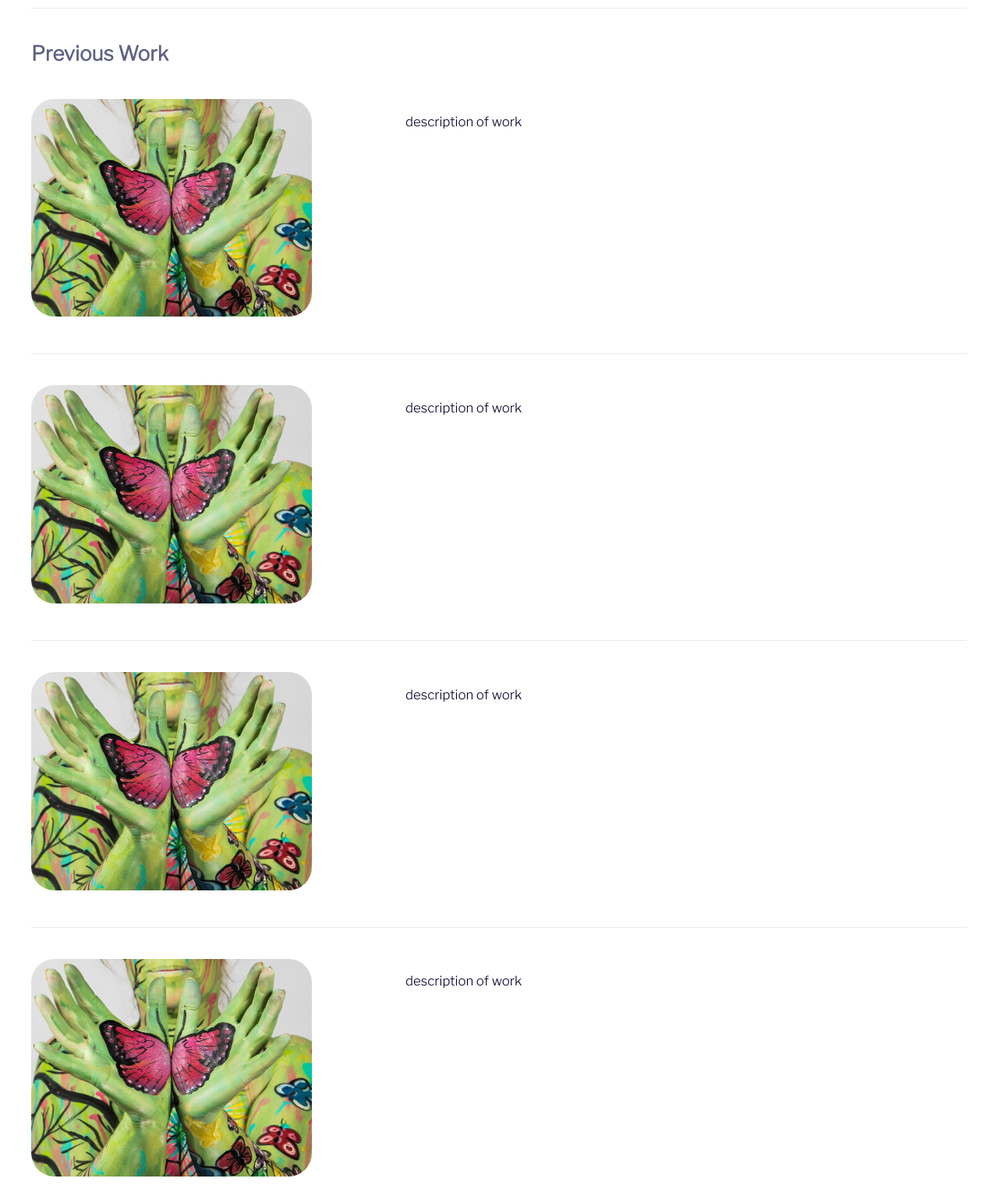
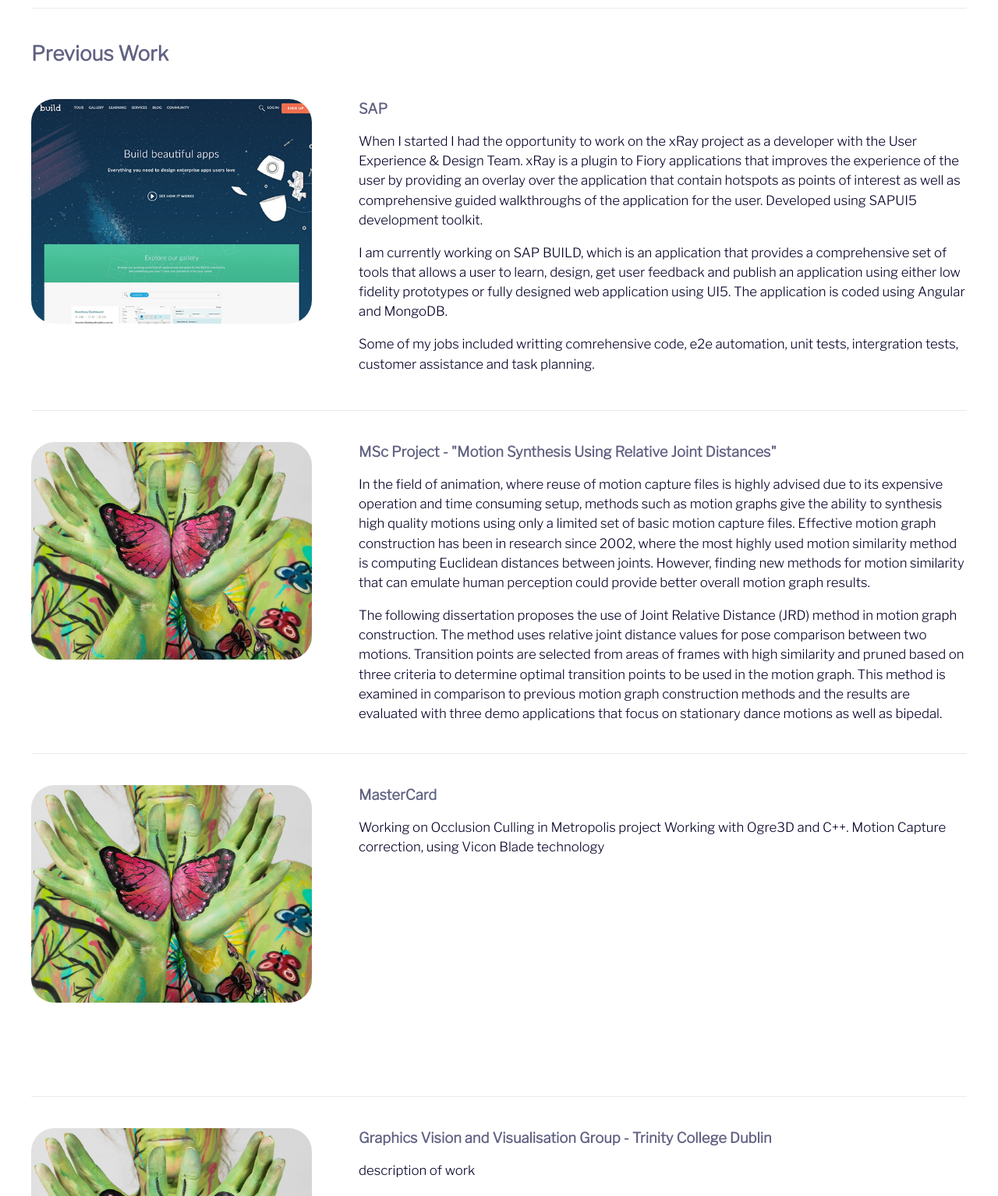
Before and after one commit to sheogora/fictional-paradox, a website: page app/index.html at #!/work in a window 1280 px wide. Shown: the part 240-1774 px from the top of the page at 78% size. Drawn offline with nearby package versions, Linux system fonts and the light colour scheme; some packages are replaced by stand-ins of ours; files that its build step writes are made by us from their sources; a script that the page names is missing.

Commit message:
Filler on work tab

```diff
--- a/app/work/work.html
+++ b/app/work/work.html
@@ -2,22 +2,39 @@
 	<h3>Previous Work</h3>
 
 	<div class="showcase">
-		<img class="placeholder" src="img/body/tree2.jpg"/>
-		<p> description of work </p>
+		<img class="work-image" src="img/work-thumb/build.jpg"/>
+		<div class="work-description">
+			<h4>SAP</h4>
+			<p>When I started I had the opportunity to work on the xRay project as a developer with the User Experience & Design Team. xRay is a plugin to Fiory applications that improves the experience of the user by providing an overlay over the application that contain hotspots as points of interest as well as comprehensive guided walkthroughs of the application for the user. Developed using SAPUI5 development toolkit. </p>
+			<p>I am currently working on SAP BUILD, which is an application that provides a comprehensive set of tools that allows a user to learn, design, get user feedback and publish an application using either low fidelity prototypes or fully designed web application using UI5. The application is coded using Angular and MongoDB. </p>
+			<p>Some of my jobs included writting comrehensive code, e2e automation, unit tests, intergration tests, customer assistance and task planning.</p>
+		</div>
 	</div>
 
 	<div  class="showcase">
-		<img class="placeholder" src="img/body/tree2.jpg"/>
-		<p> description of work </p>
+		<img class="work-image" src="img/body/tree2.jpg"/>
+		<div class="work-description">
+			<h4>MSc Project - "Motion Synthesis Using Relative Joint Distances"</h4>
+			<p>In the field of animation, where reuse of motion capture files is highly advised due to its expensive operation and time consuming setup, methods such as motion graphs give the ability to synthesis high quality motions using only a limited set of basic motion capture files. Effective motion graph construction has been in research since 2002, where the most highly used motion similarity method is computing Euclidean distances between joints. However, finding new methods for motion similarity that can emulate human perception could provide better overall motion graph results.</p>
+			<p>The following dissertation proposes the use of Joint Relative Distance (JRD) method in motion graph construction. The method uses relative joint distance values for pose comparison between two motions. Transition points are selected from areas of frames with high similarity and pruned based on three criteria to determine optimal transition points to be used in the motion graph. This method is examined in comparison to previous motion graph construction methods and the results are evaluated with three demo applications that focus on stationary dance motions as well as bipedal.</p>
+		</div>
 	</div>
 
 	<div  class="showcase">
-		<img class="placeholder" src="img/body/tree2.jpg"/>
-		<p> description of work </p>
+		<img class="work-image" src="img/body/tree2.jpg"/>
+		<div class="work-description">
+			<h4>MasterCard</h4>
+			<p>Working on Occlusion Culling in Metropolis project <a html="http://gv2.cs.tcd.ie/metropolis/"></a>
+				Working with Ogre3D and C++.
+				Motion Capture correction, using Vicon Blade technology</p>
+		</div>
 	</div>
 
 	<div class="showcase">
-		<img class="placeholder" src="img/body/tree2.jpg"/>
-		<p> description of work </p>
+		<img class="work-image" src="img/body/tree2.jpg"/>
+		<div class="work-description">
+			<h4>Graphics Vision and Visualisation Group - Trinity College Dublin</h4>
+			<p> description of work </p>
+		</div>
 	</div>
 </div>
--- a/sass/all.scss
+++ b/sass/all.scss
@@ -190,19 +190,23 @@
     margin-bottom: 40px;
   }
 
-  .showcase:not(:last-child) {
-    border-bottom: 1px solid #ebebeb;
-    padding-bottom: 40px;
-    margin-bottom: 40px;
-  }
+  .showcase {
+    height: 400px;
 
-  .placeholder {
-    width: 30%;
-    border-radius: 30px;
-  }
 
-  p {
-    width: 60%;
-    float: right;
+    .work-image {
+      width: 30%;
+      border-radius: 30px;
+    }
+
+    .work-description {
+      width: 65%;
+      float: right;
+    }
+    &:not(:last-child) {
+      border-bottom: 1px solid #ebebeb;
+      padding-bottom: 40px;
+      margin-bottom: 40px;
+    }
   }
 }
```
Also changed, not shown: app/img/work-thumb/build.jpg (added).
